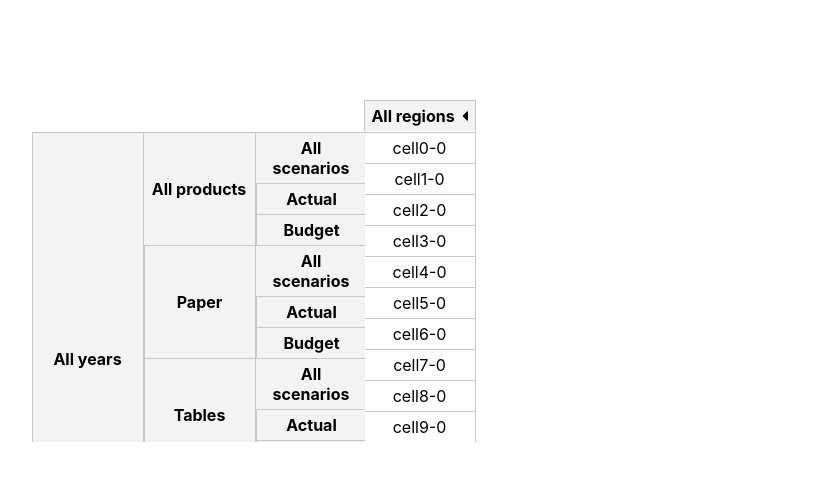
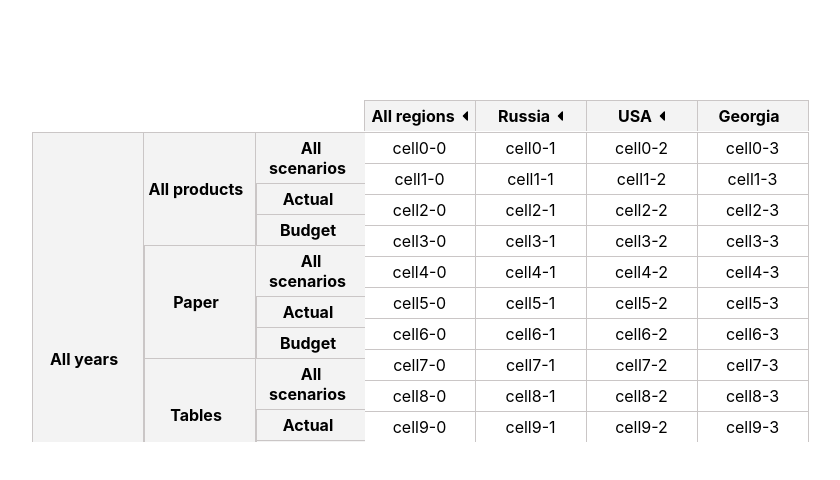
Before and after one commit to cherginets/cube, a React (Create React App) app: page / in a window 1280 px wide. Shown: the top 480 px of the page, without its empty margins (187-1027 px from the left). Built offline with nearby package versions, Linux system fonts and the light colour scheme.

Commit message:
clear code

```diff
--- a/src/PivotTable.js
+++ b/src/PivotTable.js
@@ -35,6 +35,7 @@ class PivotTable extends Component {
                     childs: [
                         {
                             name: "Russia",
+                            hidden: false,
                             childs: [
                                 {
                                     name: "Moscow",
@@ -49,6 +50,7 @@ class PivotTable extends Component {
                         },
                         {
                             name: "USA",
+                            hidden: false,
                             childs: [
                                 {
                                     name: "California",
@@ -60,6 +62,7 @@ class PivotTable extends Component {
                         },
                         {
                             name: "Georgia",
+                            hidden: false,
                         }
                     ]
                 },
@@ -170,8 +173,8 @@ class PivotTable extends Component {
 
         return result_tree;
     };
-    getTrsSide = (tree_side) => {
-        let get_trs = (tree, callback) => {
+    getTrsSide = () => {
+        let get_trs = (tree) => {
             let tmp_trs = [];
             this.getTreeIterator(tree, (subtree) => {
                 tmp_trs.push({tds: [{text: subtree.name}]});
@@ -180,7 +183,6 @@ class PivotTable extends Component {
         };
         let trs = [];
         for( let i = this.state.sides_measures.length - 1; i >= 0; i--) {
-            console.log('cycle', i)
             let cur_trs = get_trs(this.state.trees[this.state.trees_map[this.state.sides_measures[i]]]);
             if(trs.length === 0) {
                 trs = cur_trs;
@@ -188,76 +190,15 @@ class PivotTable extends Component {
                 let new_trs = [];
                 cur_trs.forEach(tr => {
                     let tmp_trs = copy(trs);
-                    console.log('cur_trs', cur_trs);
                     tmp_trs[0].tds.unshift({...tr.tds[0], rowspan: tmp_trs.length});
-                    // trs[0].unshift({td: })
                     new_trs = new_trs.concat(tmp_trs)
                 });
                 trs = new_trs;
             }
-            console.log('tmp_trs', cur_trs);
         }
-        console.log('trs', trs);
 
         return trs;
-        this.getTreeIterator(tree_side, (tree) => {
-            let subtree_length = 0;
-            this.getTreeIterator(tree._subtree, (subtree) => {
-                if(subtree._subtree) {
-
-                    return true;
-                }
-                subtree_length++;
-                // tmp_trs.push({tds: [{text: subtree.name}]})
-            });
-
-
-        });
-
-        return trs;
-        return [
-            {//tr
-                tds: [
-                    {
-                        rowspan: 3,
-                        text: 1,
-                    },
-                    {
-                        rowspan: 2,
-                        text: 1,
-                    },
-                    {
-                        text: 'all',
-                    }
-                ]
-            },
-            {//tr
-                tds: [
-                    {
-                        text: 'all',
-                    }
-                ]
-            },
-            {//tr
-                tds: [
-                    {
-                        rowspan: 2,
-                        text: 1,
-                    },
-                    {
-                        text: 'all',
-                    }
-                ]
-            },
-            {//tr
-                tds: [
-                    {
-                        text: 'all',
-                    }
-                ]
-            },
-        ]
-    }
+    };
     render() {
         // console.info('this.state', this.state);
 
@@ -269,7 +210,7 @@ class PivotTable extends Component {
             sidebar_cols_count = this.state.sides_measures.length;
 
         let tree_side = this.getFullStateTree(this.state.sides_measures);
-        let trs_side = this.getTrsSide(tree_side);
+        let trs_side = this.getTrsSide();
         console.log('tree_side', tree_side);
         console.log('trs_side', trs_side);
 
@@ -315,15 +256,17 @@ class PivotTable extends Component {
                                 {tr.tds.map((td,j) => {
                                     return <th rowSpan={td.rowspan} key={j}>
                                         {td.text}
+                                        <span style={{marginLeft: "7px"}}>
+                                        {td.has_childs ? (!td.hidden_childs ?
+                                            <FontAwesomeIcon icon={"caret-down"}/> :
+                                            <FontAwesomeIcon icon={"caret-up"}/>) :
+                                            false}
+                                        </span>
                                     </th>
                                 })}
                                 {/*<th onClick={this.toggleChilds.bind(this, sides_measure, side.code)}>*/}
                                     {/*{side.name}*/}
-                                    {/*<span style={{marginLeft: "7px"}}>*/}
-                                        {/*{side.has_childs ? (!side.hidden_childs ?*/}
-                                            {/*<FontAwesomeIcon icon={"caret-down"}/> :*/}
-                                            {/*<FontAwesomeIcon icon={"caret-up"}/>) : false}*/}
-                                        {/*</span>*/}
+
                                 {/*</th>*/}
                             </tr>;
                         })}
```
